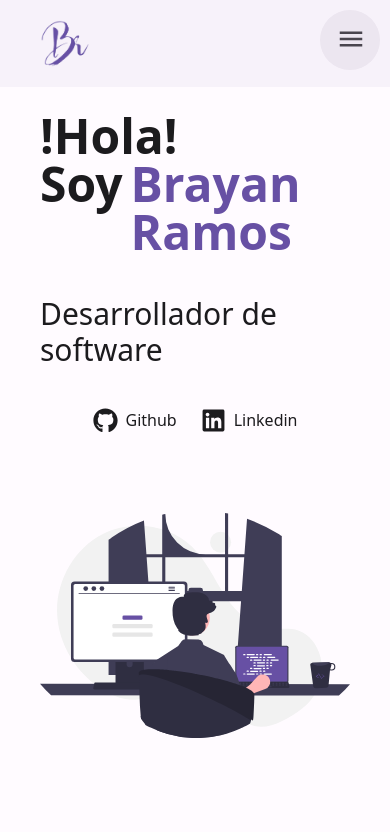
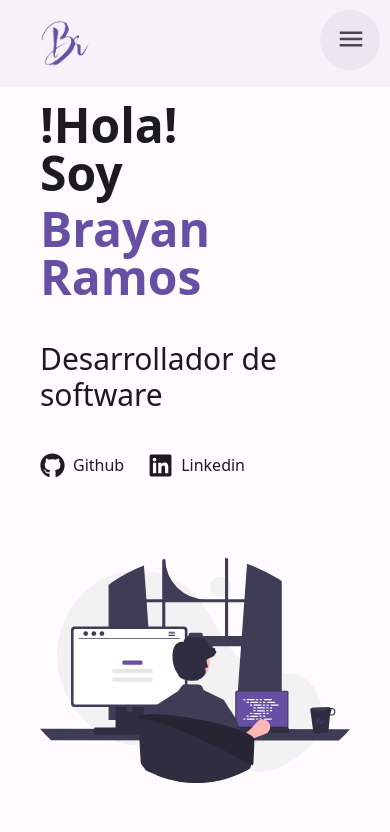
Before and after one commit to brayanramosc/personal-portfolio, a React (Vite) app: page / in a window 390 px wide. Shown: the top 832 px of the page. Built offline with nearby package versions, Linux system fonts and the light colour scheme.

Commit message:
style: change hero section style

```diff
--- a/src/components/hero/Hero.tsx
+++ b/src/components/hero/Hero.tsx
@@ -9,7 +9,7 @@ const Hero = () => {
     const { t } = useTranslation();
 
     return (
-        <section className="h-[calc(80vh-87px)] pt-28 max-w-6xl mx-auto grid grid-cols-1 md:grid-cols-2 gap-20 sm:gap-5 items-center">
+        <section className="min-h-screen pt-10 max-w-6xl mx-auto grid grid-cols-1 md:grid-cols-2 gap-20 sm:gap-5 items-center place-content-center">
             <aside className="flex flex-col justify-center">
                 <motion.h1
                     className="text-5xl sm:text-6xl font-semibold"
@@ -22,7 +22,7 @@ const Hero = () => {
                 </motion.h1>
 
                 <motion.div
-                    className="flex flex-row gap-2"
+                    className="flex flex-col sm:flex-row gap-2"
                     initial={{ opacity: 0, x: -200 }}
                     whileInView={{ opacity: 1, x: 0 }}
                     transition={{ duration: 1, delay: 1 }}
@@ -46,7 +46,7 @@ const Hero = () => {
                     {t('headingSubtitle')}
                 </motion.h3>
 
-                <div className="flex flex-row gap-6 justify-center sm:justify-start items-center mt-10">
+                <div className="flex flex-row gap-6 justify-start items-center mt-10">
                     <LinkButton
                         name="Github"
                         href="https://github.com/brayanramosc"
```
